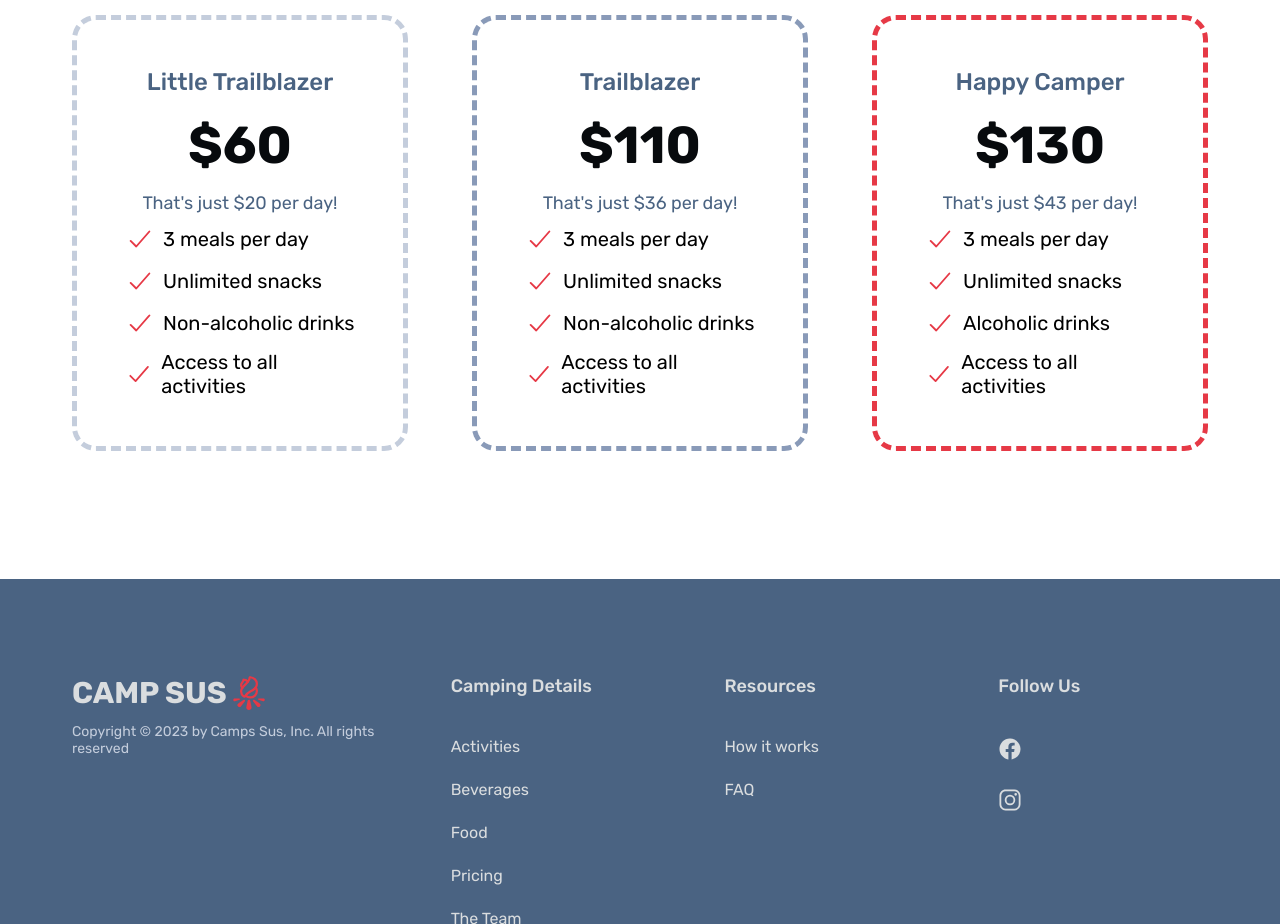
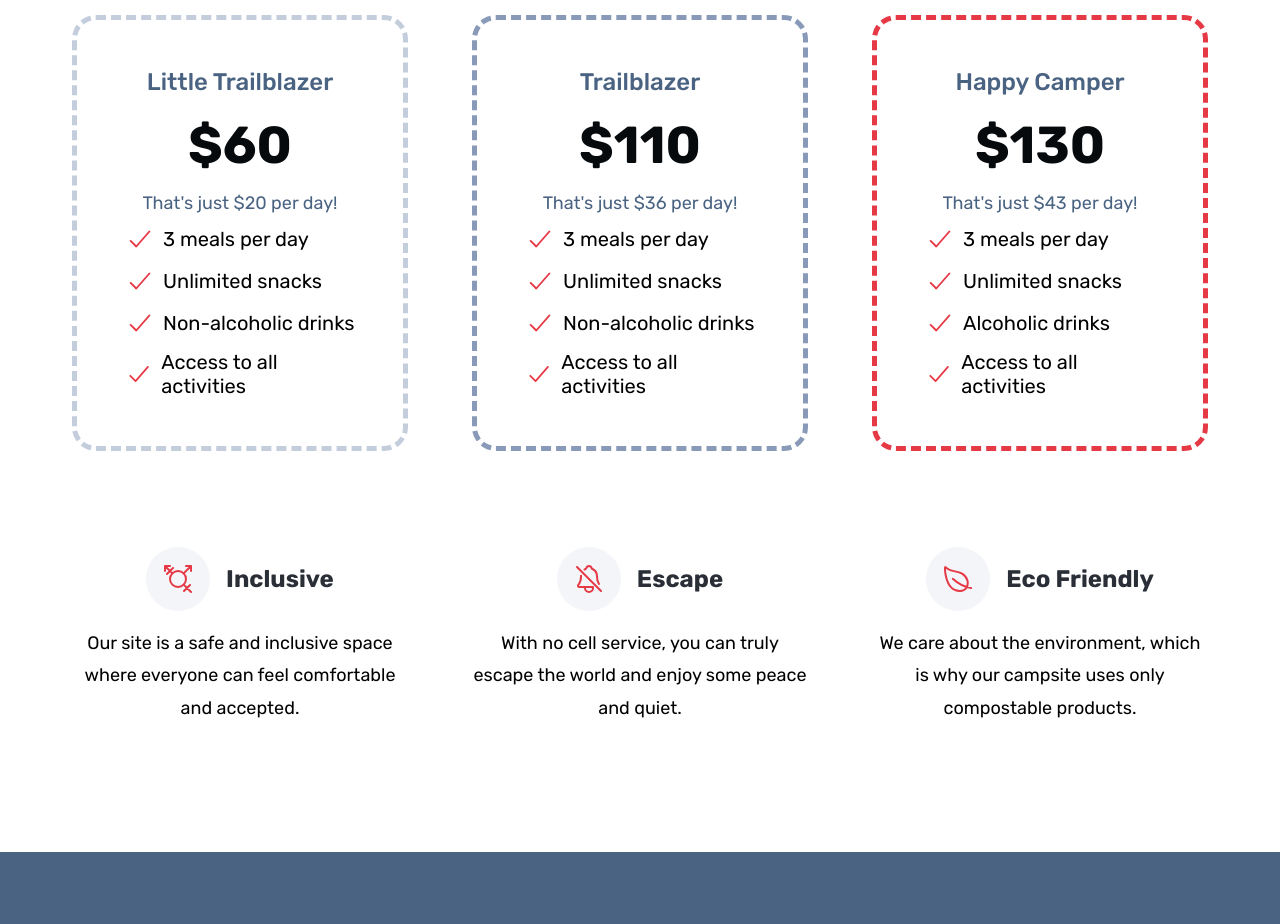
Before and after one commit to AnthonyJCampos/camping-website, a plain HTML site: page index.html in a window 1280 px wide. Shown: the part 4257-5181 px from the top of the page. Drawn offline with nearby package versions, Linux system fonts and the light colour scheme.

Commit message:
feature complete

```diff
--- a/css/home.css
+++ b/css/home.css
@@ -218,3 +218,34 @@
   font-size: 1.8rem;
   color: var(--color-primary);
 }
+
+/* ++++++++++++++++++++++++++++++ */
+/* FEATURES  SECTION */
+/* ++++++++++++++++++++++++++++++ */
+
+.feature-heading {
+  display: flex;
+  align-items: center;
+  justify-content: center;
+  gap: 1.6rem;
+  margin-bottom: 1.6rem;
+}
+
+.feature-icon {
+  color: var(--color--logo-icon-primary);
+  height: 3.2rem;
+  width: 3.2rem;
+  background-color: var(--color--logo-icon-secondary);
+  padding: 1.6rem;
+  border-radius: 50%;
+}
+.feature-title {
+  font-size: 2.4rem;
+  color: var(--color-font-secondary);
+  font-weight: 700;
+}
+.feature-text {
+  font-size: 1.8rem;
+  line-height: 1.8;
+  text-align: center;
+}
--- a/index.html
+++ b/index.html
@@ -341,6 +341,46 @@
             </ul>
           </div>
         </div>
+        <!-- FEATURES START -->
+        <div class="container grid grid--3-cols">
+          <div class="feature">
+            <div class="feature-heading">
+              <ion-icon
+                class="feature-icon"
+                name="transgender-outline"
+              ></ion-icon>
+              <p class="feature-title">Inclusive</p>
+            </div>
+            <p class="feature-text">
+              Our site is a safe and inclusive space where everyone can feel
+              comfortable and accepted.
+            </p>
+          </div>
+          <div class="feature">
+            <div class="feature-heading">
+              <ion-icon
+                class="feature-icon"
+                name="notifications-off-outline"
+              ></ion-icon>
+              <p class="feature-title">Escape</p>
+            </div>
+            <p class="feature-text">
+              With no cell service, you can truly escape the world and enjoy
+              some peace and quiet.
+            </p>
+          </div>
+          <div class="feature">
+            <div class="feature-heading">
+              <ion-icon class="feature-icon" name="leaf-outline"></ion-icon>
+              <p class="feature-title">Eco Friendly</p>
+            </div>
+            <p class="feature-text">
+              We care about the environment, which is why our campsite uses only
+              compostable products.
+            </p>
+          </div>
+        </div>
+        <!-- FEATURES END -->
       </section>
     </main>
     <footer class="footer">
```
